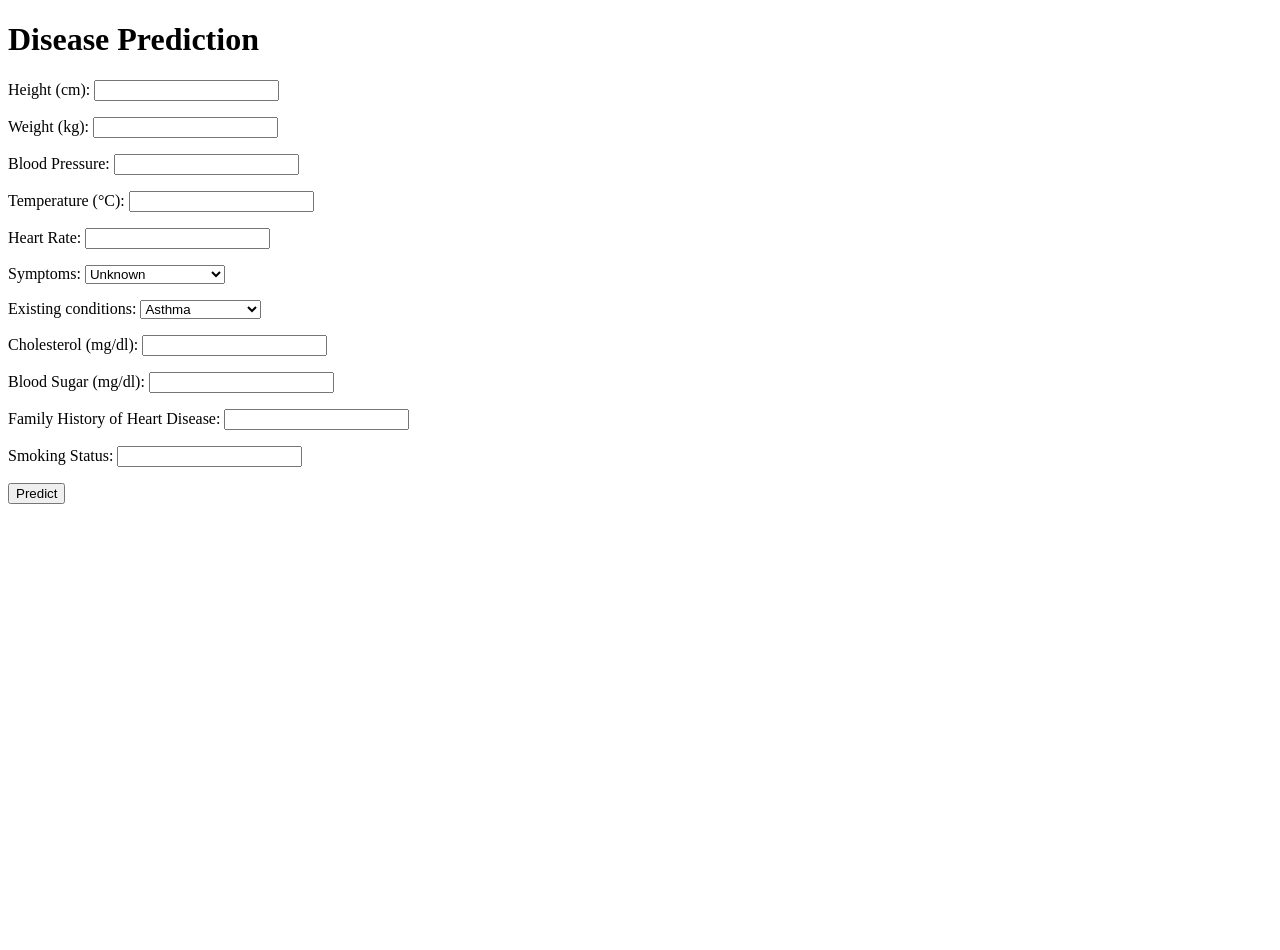
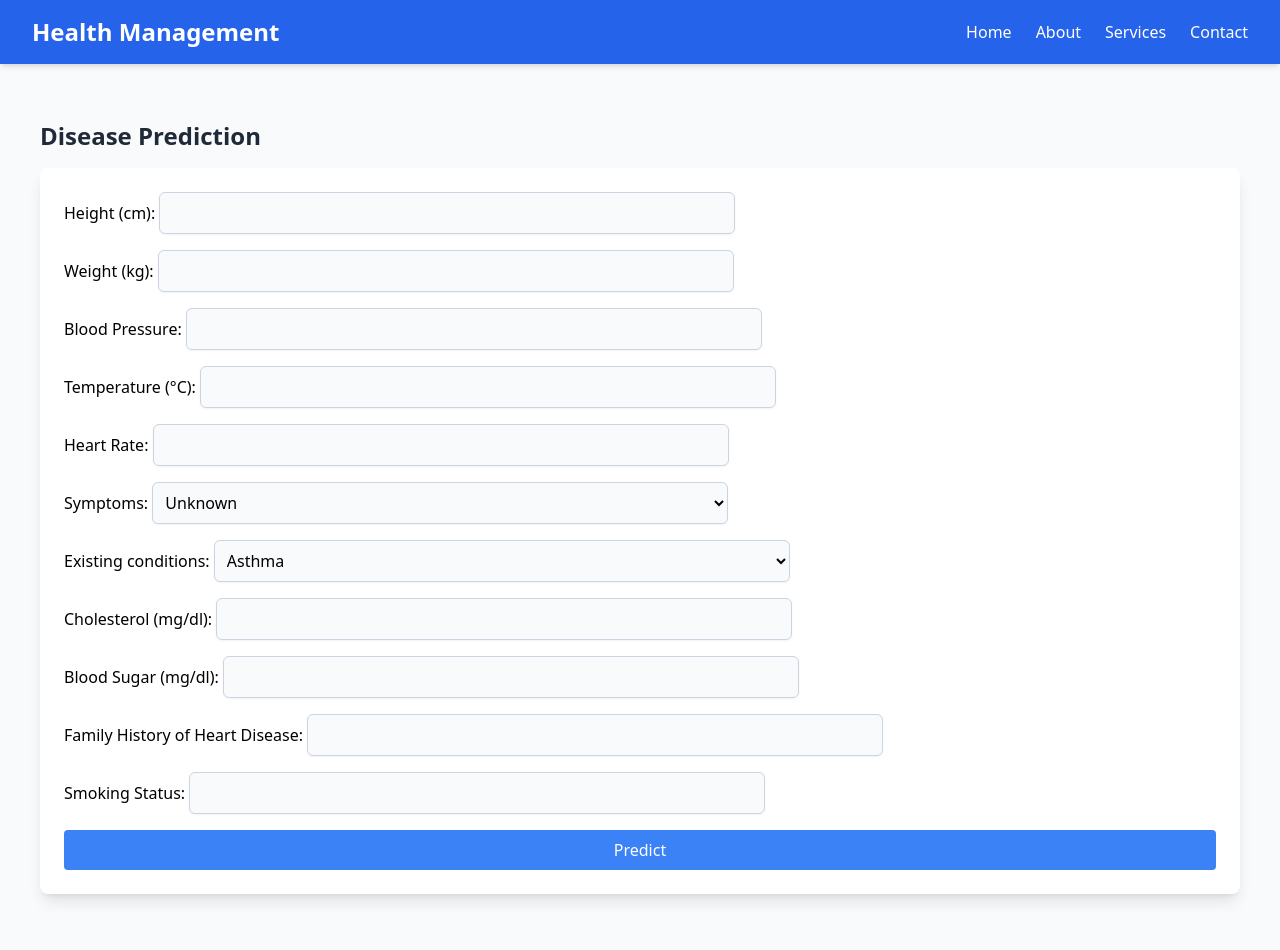
Before and after one commit to rprakashdass/hospital-management-system, a Django app: page /lehme/predict/ in a window 1280 px wide. Before the commit the page ends 504 px from the top, so only its background shows below. Run offline with Django 5.2, Linux system fonts and the light colour scheme; parts of the project's set-up code (start-up, migrations or seed data) failed here and were passed over; some libraries are stand-ins or nearby versions.

Commit message:
fix routing bugs

```diff
--- a/model/templates/predict.html
+++ b/model/templates/predict.html
@@ -1,21 +1,42 @@
-<!DOCTYPE html>
-<html lang="en">
-<head>
-    <meta charset="UTF-8">
-    <meta name="viewport" content="width=device-width, initial-scale=1.0">
-    <title>Disease Prediction</title>
-</head>
-<body>
-    <h1>Disease Prediction</h1>
+{% extends "base.html" %}
+{% block content %}
 
-    <form method="POST">
+<div class="container mx-auto px-4 py-8">
+    <h1 class="text-2xl font-bold text-gray-800 mb-4">Disease Prediction</h1>
+
+    <form method="POST" class="bg-white shadow-lg rounded-lg p-6">
         {% csrf_token %}
-        {{ form.as_p }}
-        <button type="submit">Predict</button>
+        <div class="space-y-4">
+            {{ form.as_p|safe }}
+            <style>
+                input, select, textarea {
+                    width: 50%;
+                    padding: 0.5rem;
+                    border: 1px solid #cbd5e1; /* Tailwind gray-300 */
+                    border-radius: 0.375rem; /* Tailwind rounded-md */
+                    background-color: #f8fafc; /* Tailwind gray-50 */
+                    outline: none;
+                    box-shadow: 0 1px 2px rgba(0, 0, 0, 0.05);
+                    transition: border-color 0.2s ease-in-out;
+                }
+
+                input:focus, select:focus, textarea:focus {
+                    border-color: #3b82f6; /* Tailwind blue-500 */
+                    box-shadow: 0 0 0 2px rgba(59, 130, 246, 0.5);
+                }
+            </style>
+        </div>
+        <button type="submit" class="mt-4 w-full bg-blue-500 text-white py-2 px-4 rounded hover:bg-blue-600 focus:outline-none focus:ring-2 focus:ring-blue-400">
+            Predict
+        </button>
     </form>
 
     {% if prediction %}
-        <h3>Prediction: {{ prediction }}</h3>
+        <div class="mt-6 bg-green-100 text-green-700 p-4 rounded-lg shadow-md">
+            <h3 class="text-lg font-semibold">Prediction:</h3>
+            <p class="mt-2">{{ prediction }}</p>
+        </div>
     {% endif %}
-</body>
-</html>
+</div>
+
+{% endblock content %}
--- a/templates/base.html
+++ b/templates/base.html
@@ -35,7 +35,6 @@
                             </div>
                         </div>
                     {% else %}
-                        <a href="{% url 'userauth:login' %}" class="text-white hover:text-gray-200 font-medium">Login</a>
                     {% endif %}
                 </div>
 
@@ -60,7 +59,6 @@
                 <a href="#" class="block text-white px-4 py-2 hover:bg-blue-500">Profile</a>
                 <a href="{% url 'userauth:logout' %}" class="block text-white px-4 py-2 hover:bg-blue-500">Logout</a>
             {% else %}
-                <a href="{% url 'userauth:login' %}" class="block text-white px-4 py-2 hover:bg-blue-500">Login</a>
             {% endif %}
         </div>
     </nav>
--- a/userauth/urls.py
+++ b/userauth/urls.py
@@ -3,7 +3,7 @@ from . import views
 
 app_name = 'userauth'
 urlpatterns = [
-    path('register/<str:role>/', views.register_view, name='register'),
+    path('register/<str:role>/', views.register_view, name='register_user'),
     path('login/<str:role>/', views.login_user, name='login_user'),
     path('logout/', views.logout_user, name='logout'),
     path('', views.home, name='home'),
```
Also changed, not shown: model/templates/model_home.html (+45 -7 lines), db.sqlite3.
